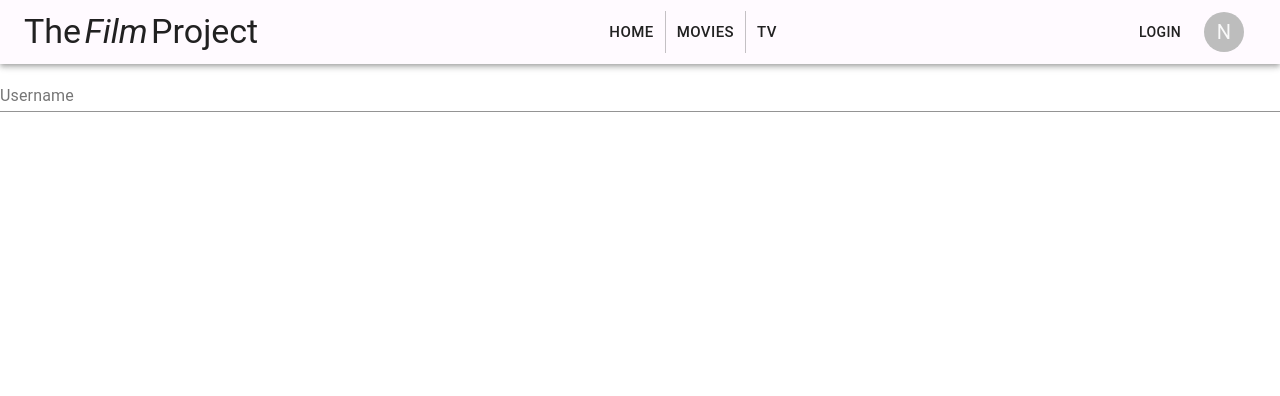
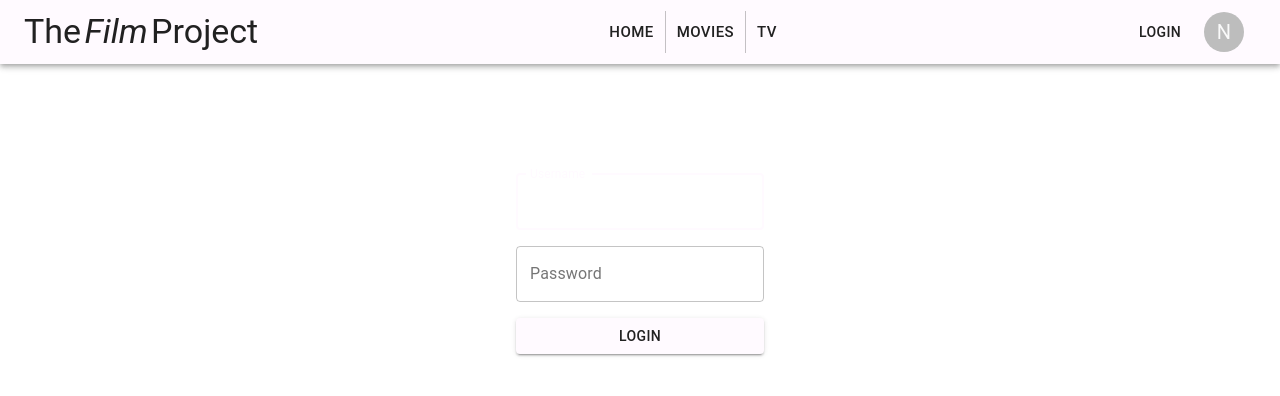
Before and after one commit to federicoPedraza/the-film-proyect, a React (Create React App) app: page /onboarding/login in a window 1280 px wide. Shown: the top 396 px of the page. Built offline with nearby package versions, Linux system fonts and the light colour scheme.

Commit message:
WIP: Added login view

```diff
--- a/src/index.css
+++ b/src/index.css
@@ -1,5 +1,4 @@
 body {
-  background-color: '#3F403F';
   margin: 0;
   font-family: -apple-system, BlinkMacSystemFont, 'Segoe UI', 'Roboto', 'Oxygen',
     'Ubuntu', 'Cantarell', 'Fira Sans', 'Droid Sans', 'Helvetica Neue',
--- a/src/pages/onboarding/Login.tsx
+++ b/src/pages/onboarding/Login.tsx
@@ -1,12 +1,47 @@
-import { FormControl, Input, InputLabel } from "@material-ui/core";
-import { FC } from "react";
+import { Box, FormControl, Input, InputLabel, Button, TextField } from "@material-ui/core";
+import { ChangeEvent, FC, useState } from "react";
 import { UIStyles } from "../../theme/globalStyles";
+
 const Login: FC<{}> = () => {
+  const { loginForm, loginFormContainer, input } = UIStyles();
+
+  const [body, setBody] = useState<{ username: string; password: string }>({
+    username: "",
+    password: "",
+  });
+
+  const handleBody = (e: ChangeEvent<HTMLInputElement>) => {
+    const { value, id } = e.target;
+    setBody({ ...body, [id]: value });
+  };
+
+  const handleSubmit = () => {
+    console.log(body);
+  }
+
   return (
-    <FormControl className={UIStyles().loginForm}>
-      <InputLabel htmlFor="username-input">Username</InputLabel>
-      <Input id="username-input"/>
-    </FormControl>
+    <Box className={loginFormContainer}>
+      <FormControl className={loginForm}>
+        <TextField
+          variant="outlined"
+          label="Username"
+          className={input}
+          value={body.username}
+          id="username"
+          onChange={handleBody}
+          autoFocus/>
+        <TextField
+          variant="outlined"
+          label="Password"
+          className={input}
+          value={body.password}
+          id="password"
+          onChange={handleBody}/>
+        <Button onClick={handleSubmit} variant="contained" color="primary" type="submit">
+          Login
+        </Button>
+      </FormControl>
+    </Box>
   );
 };
-export default Login
+export default Login;
--- a/src/theme/globalStyles.js
+++ b/src/theme/globalStyles.js
@@ -1,10 +1,11 @@
 import { createTheme, makeStyles } from '@material-ui/core/styles'
+import { height } from '@material-ui/system';
 
 export const Theme = createTheme({
     palette: {
         primary: {
             main: '#FFFAFF',
-            dark: '#3F403F'
+            dark: '#D8315B'
         },
         secondary: {
             main: '#D8315B'
@@ -15,7 +16,6 @@ export const Theme = createTheme({
 export const GlobalStyles = makeStyles({
     body: {
         color: Theme.palette.primary.main,
-        backgroundColor: Theme.palette.primary.dark,
     }
 });
 
@@ -25,7 +25,7 @@ export const UIStyles = makeStyles({
         '&:hover': {
             opacity: 0.8,
             color: Theme.palette.primary.main,
-            backgroundColor: Theme.palette.secondary.main
+            backgroundColor: Theme.palette.primary.dark
         }
     },
 
@@ -45,8 +45,19 @@ export const UIStyles = makeStyles({
     },
 
     //Login
+    loginFormContainer: {
+        display: 'flex',
+        justifyContent: 'center',
+        alignItems: 'center',
+        height: '50vh',
+    },
+
     loginForm: {
         display: 'flex',
-        justifyContent: 'center'
-    }
+        justifyContent: 'center',
+    },
+
+    input: {
+        marginBottom: Theme.spacing(2),
+    },
 });
```
Also changed, not shown: 1 other file (tests, documents, lock files or other folders).
